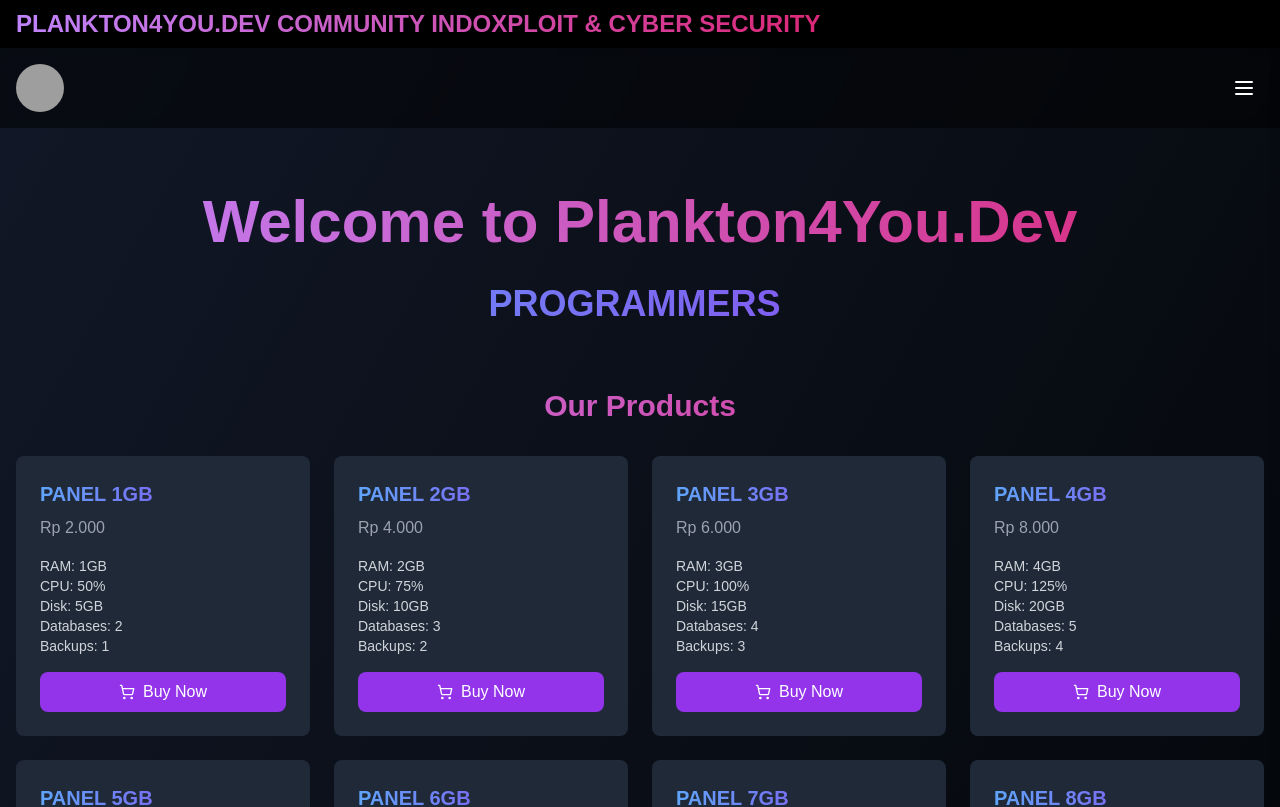
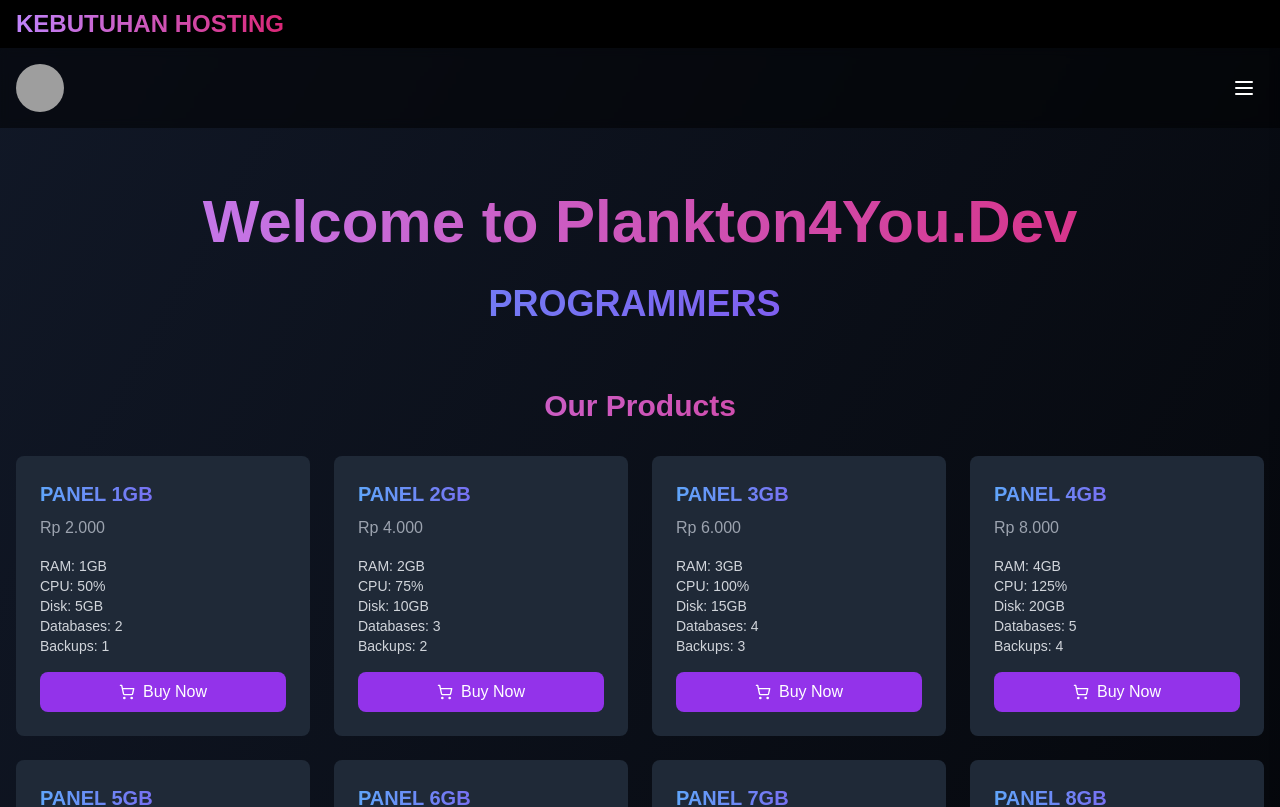
Before and after one commit to Plankton4you/plankdev-kebutuhanhosting, a Next.js app: page / in a window 1280 px wide. Shown: the top 807 px of the page. Built offline with nearby package versions, Linux system fonts and the light colour scheme; grey boxes are pictures that could not be loaded.

Commit message:
Update main-app.tsx

```diff
--- a/components/main-app.tsx
+++ b/components/main-app.tsx
@@ -882,7 +882,7 @@ cli = CLI.new`,
       <div className="bg-black py-2 overflow-hidden">
         <div className="animate-marquee whitespace-nowrap">
           <span className="text-2xl font-bold mx-4 text-transparent bg-clip-text bg-gradient-to-r from-purple-400 to-pink-600">
-            PLANKTON4YOU.DEV COMMUNITY INDOXPLOIT & CYBER SECURITY
+            KEBUTUHAN HOSTING
           </span>
         </div>
       </div>
```
